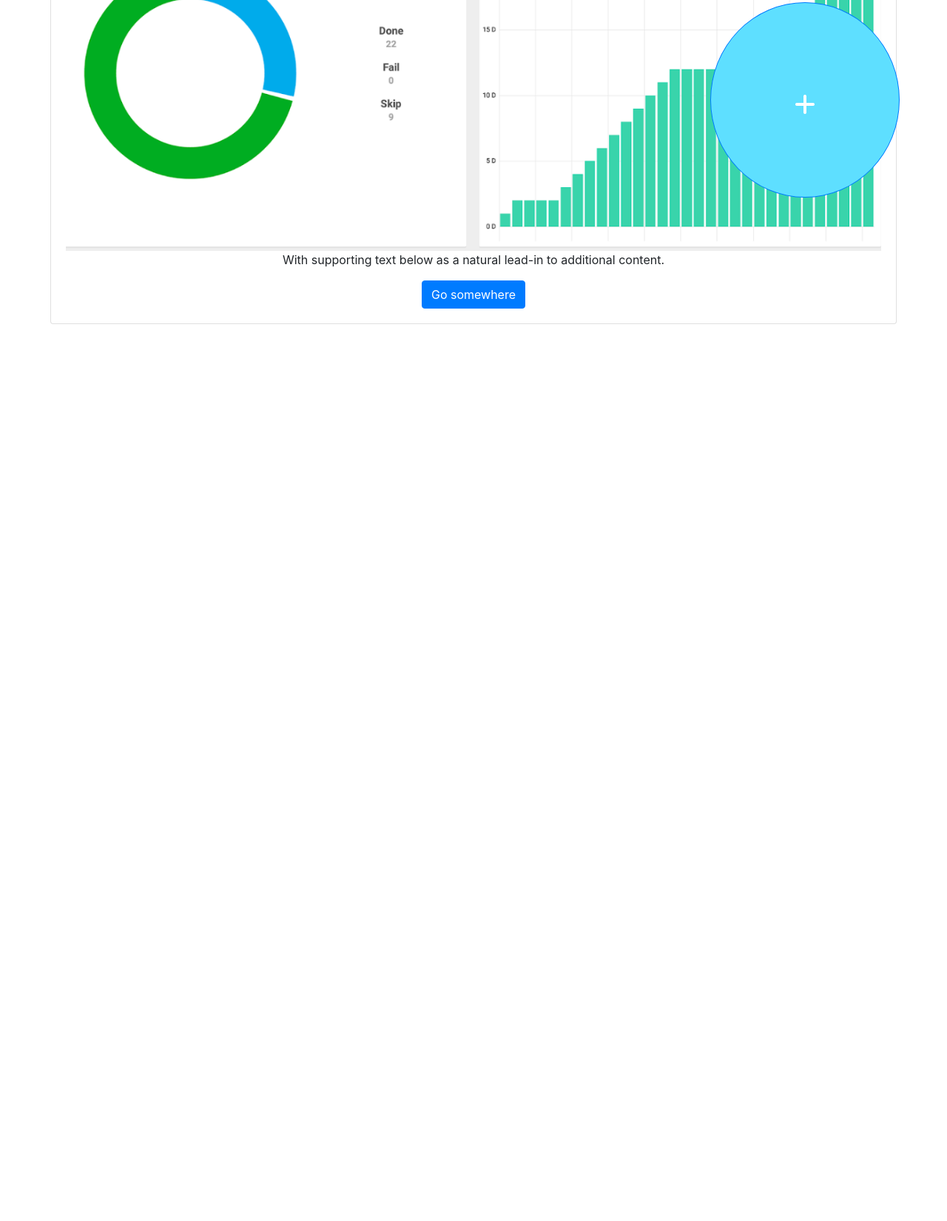
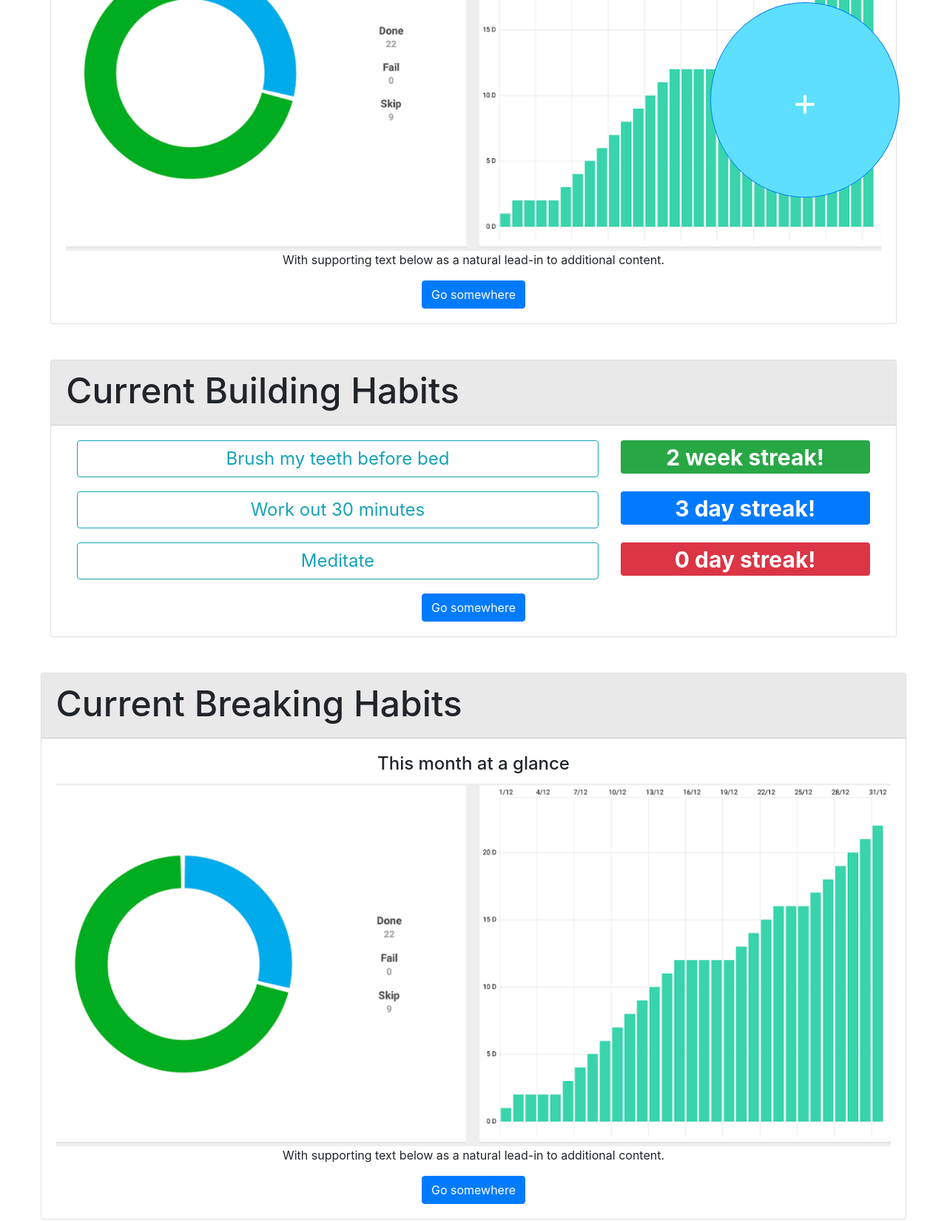
Before and after one commit to jchickie/habbitrabbit, a plain HTML site: page index.html in a window 1280 px wide. Shown: the part 657-2307 px from the top of the page at 74% size. Before the commit the page ends 1143 px from the top, so only its background shows below. Drawn offline with nearby package versions, Linux system fonts and the light colour scheme; a web font is replaced by a local one.

Commit message:
add current habit cards, add building habits, add progress badges

```diff
--- a/base.css
+++ b/base.css
@@ -103,3 +103,11 @@ body {
     height: 5.5rem;
     font-size: 3rem;
   }
+
+  .bg-lightgrey {
+    background: #eae9e9;
+  }
+
+  .habit-option {
+    font-size: 1.5rem;
+  }
--- a/index.html
+++ b/index.html
@@ -30,16 +30,105 @@
       <div class="row justify-content-center my-5">
         <div class="col-11">
           <div class="card">
-            <h5 class="card-header main-page-header bg-secondary">Your Habit Progress</h5>
+            <h5 class="card-header main-page-header bg-lightgrey">
+              Your Habit Progress
+            </h5>
             <div class="card-body text-center">
               <h4 class="card-title">This month at a glance</h4>
-              <img class="w-100" src="images/mediumgraph.PNG">
+              <img class="w-100" src="images/mediumgraph.PNG" />
               <p class="card-te xt">
                 With supporting text below as a natural lead-in to additional
                 content.
               </p>
               <a href="#" class="btn btn-primary">Go somewhere</a>
             </div>
+          </div>
+        </div>
+      </div>
+
+      <div class="row justify-content-center my-5">
+        <div class="col-11">
+          <div class="card">
+            <h5 class="card-header main-page-header bg-lightgrey">
+              Current Building Habits
+            </h5>
+            <div class="card-body text-center">
+              <div class="container-fluid">
+                <div class="row mb-3">
+                  <div class="col-8">
+                    <button
+                      type="button"
+                      class="btn btn-outline-info w-100 habit-option"
+                    >
+                      Brush my teeth before bed
+                    </button>
+                  </div>
+                  <div class="col-4">
+                    <h1>
+                      <span class="badge badge-success w-100"
+                        >2 week streak!</span
+                      >
+                    </h1>
+                  </div>
+                </div>
+
+                <div class="row mb-3">
+                  <div class="col-8">
+                    <button
+                      type="button"
+                      class="btn btn-outline-info w-100 habit-option"
+                    >
+                      Work out 30 minutes
+                    </button>
+                  </div>
+                  <div class="col-4">
+                    <h1>
+                      <span class="badge badge-primary w-100"
+                        >3 day streak!</span
+                      >
+                    </h1>
+                  </div>
+                </div>
+
+                <div class="row mb-3">
+                  <div class="col-8">
+                    <button
+                      type="button"
+                      class="btn btn-outline-info w-100 habit-option"
+                    >
+                      Meditate
+                    </button>
+                  </div>
+                  <div class="col-4">
+                    <h1>
+                      <span class="badge badge-danger w-100"
+                        >0 day streak!</span
+                      >
+                    </h1>
+                  </div>
+                </div>
+              </div>
+              <a href="#" class="btn btn-primary">Go somewhere</a>
+            </div>
+          </div>
+        </div>
+      </div>
+    </div>
+
+    <div class="row justify-content-center my-5">
+      <div class="col-11">
+        <div class="card">
+          <h5 class="card-header main-page-header bg-lightgrey">
+            Current Breaking Habits
+          </h5>
+          <div class="card-body text-center">
+            <h4 class="card-title">This month at a glance</h4>
+            <img class="w-100" src="images/mediumgraph.PNG" />
+            <p class="card-te xt">
+              With supporting text below as a natural lead-in to additional
+              content.
+            </p>
+            <a href="#" class="btn btn-primary">Go somewhere</a>
           </div>
         </div>
       </div>
```
